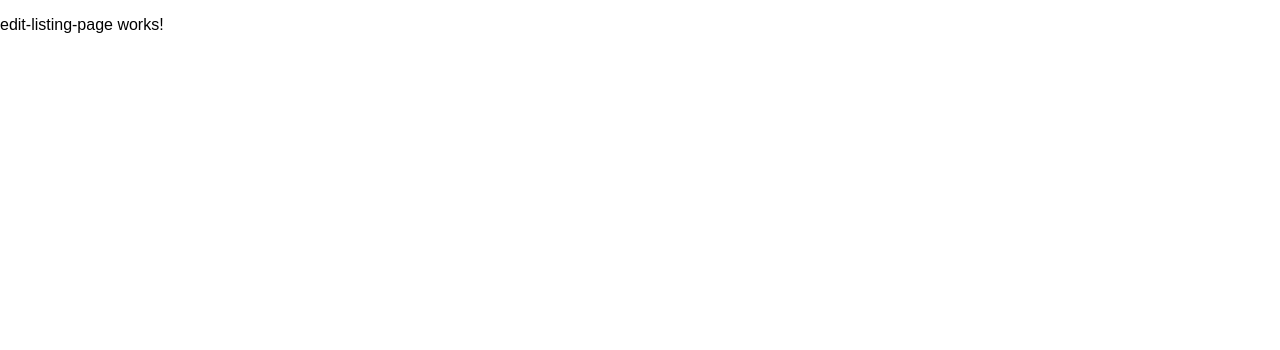
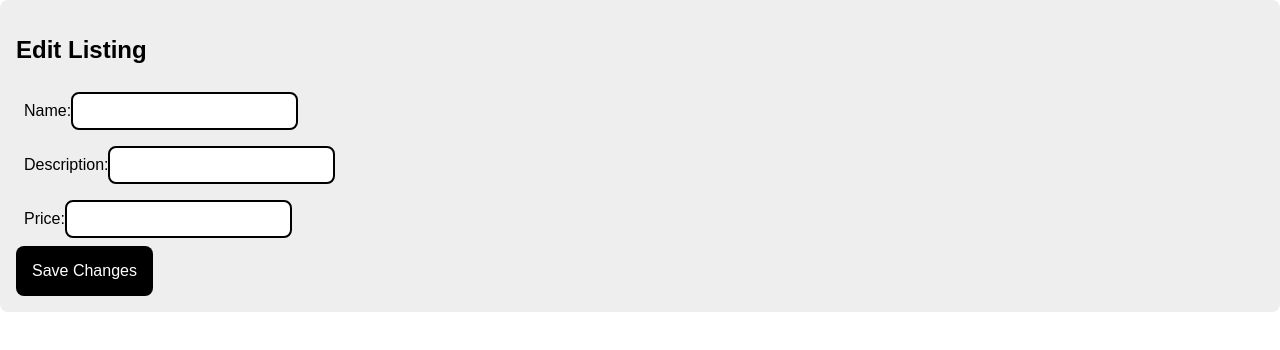
Before and after one commit to EstherManriqueGlez/buy-and-sell-angular-app, an Angular app: page /edit-listing/123 in a window 1280 px wide. Shown: the top 350 px of the page. Built offline with nearby package versions, Linux system fonts and the light colour scheme.

Commit message:
Fixed issues in listing data form component

```diff
--- a/src/app/edit-listing-page/edit-listing-page.component.html
+++ b/src/app/edit-listing-page/edit-listing-page.component.html
@@ -1 +1,4 @@
-<p>edit-listing-page works!</p>
+<div class="content-box">
+  <h2>Edit Listing</h2>
+  <app-listing-data-form buttonText="Save Changes"></app-listing-data-form>
+</div>
--- a/src/app/edit-listing-page/edit-listing-page.component.ts
+++ b/src/app/edit-listing-page/edit-listing-page.component.ts
@@ -1,9 +1,10 @@
 import { Component } from '@angular/core';
+import { ListingDataFormComponent } from "../listing-data-form/listing-data-form.component";
 
 @Component({
   selector: 'app-edit-listing-page',
   standalone: true,
-  imports: [],
+  imports: [ListingDataFormComponent],
   templateUrl: './edit-listing-page.component.html',
   styleUrl: './edit-listing-page.component.scss'
 })
--- a/src/app/listing-data-form/listing-data-form.component.html
+++ b/src/app/listing-data-form/listing-data-form.component.html
@@ -1 +1,20 @@
-<p>listing-data-form works!</p>
+<form (ngSubmit)="onSubmit()">
+  <div>
+    <label for="name">Name:</label>
+    <input id="name" name="name" type="text" [(ngModel)]="name" />
+  </div>
+  <div>
+    <label for="description">Description:</label>
+    <input
+      id="description"
+      name="description"
+      type="text"
+      [(ngModel)]="description"
+    />
+  </div>
+  <div>
+    <label for="price">Price:</label>
+    <input id="price" name="price" type="text" [(ngModel)]="price" />
+  </div>
+  <button type="submit">{{ buttonText }}</button>
+</form>
--- a/src/app/listing-data-form/listing-data-form.component.ts
+++ b/src/app/listing-data-form/listing-data-form.component.ts
@@ -1,12 +1,30 @@
-import { Component } from '@angular/core';
+import { Component, Input, OnInit } from '@angular/core';
+import { FormsModule } from '@angular/forms';
+import { Router } from '@angular/router';
 
 @Component({
   selector: 'app-listing-data-form',
   standalone: true,
-  imports: [],
+  imports: [FormsModule],
   templateUrl: './listing-data-form.component.html',
   styleUrl: './listing-data-form.component.scss'
 })
-export class ListingDataFormComponent {
+export class ListingDataFormComponent implements OnInit{
+@Input() buttonText: any;
+
+  name: string = '';
+  description: string = '';
+  price: string = '';
+
+  constructor(
+    private router: Router,
+  ) {}
+
+  ngOnInit(): void {}
+
+  onSubmit(): void {
+    alert('Creating a new listing...');
+    this.router.navigateByUrl('/my-listings');
+  }
 
 }
```
